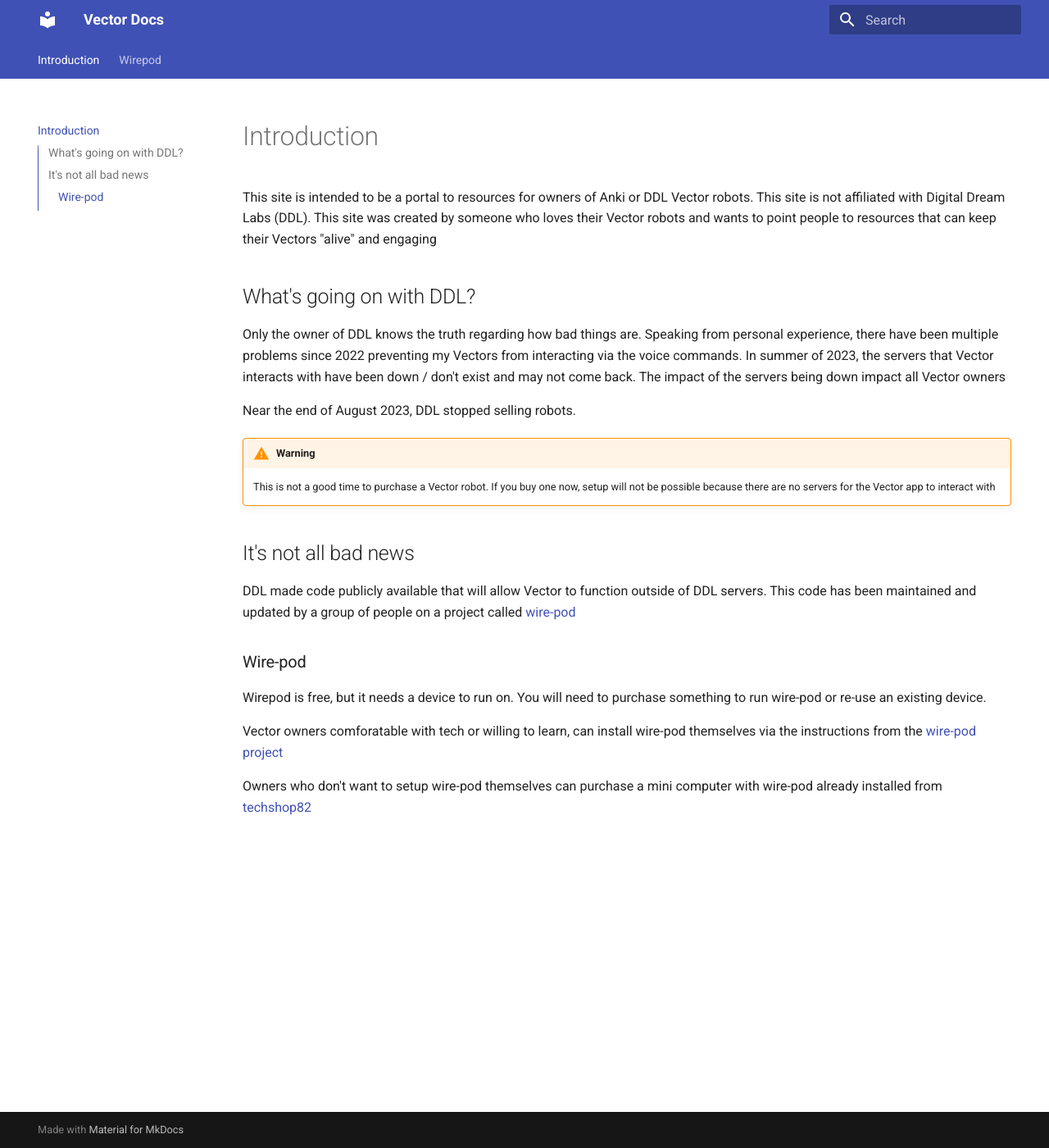
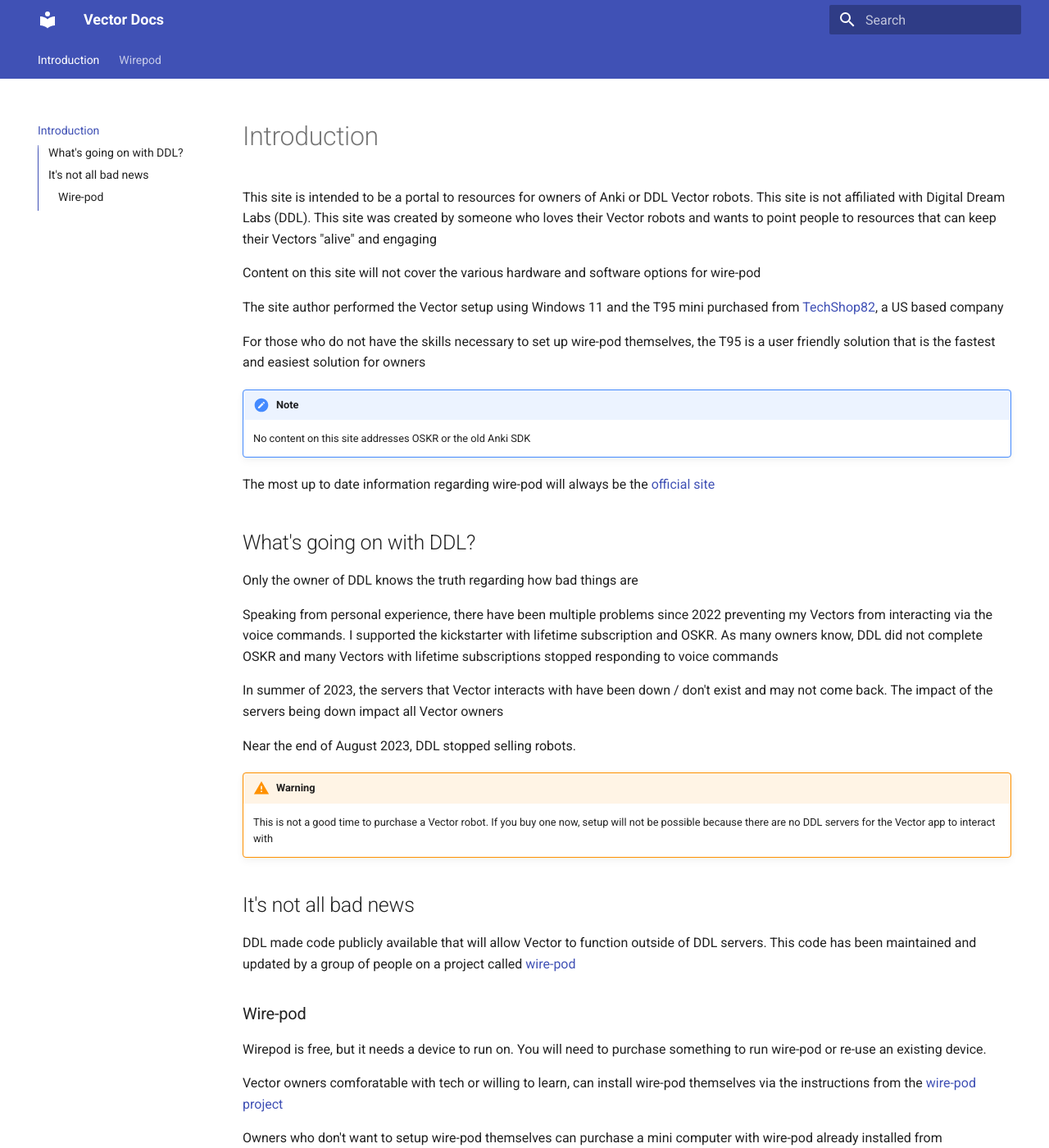
Before and after one commit to AOrthVector/VectorDocs, an MkDocs documentation site: the page built from docs/index.md, in a window 1280 px wide and 1400 px high. Shown: the whole window at 82% size. Built offline with MkDocs 1.6.1 and Material for MkDocs 9.7.7, drawn with Linux system fonts in a browser that asks for light colours.

```diff
--- a/docs/index.md
+++ b/docs/index.md
@@ -2,15 +2,31 @@
 
 This site is intended to be a portal to resources for owners of Anki or DDL Vector robots. This site is not affiliated with Digital Dream Labs (DDL). This site was created by someone who loves their Vector robots and wants to point people to resources that can keep their Vectors "alive" and engaging
 
+Content on this site will not cover the various hardware and software options for wire-pod
+
+The site author performed the Vector setup using Windows 11 and the T95 mini purchased from [TechShop82](https://techshop82.com/), a US based company
+
+For those who do not have the skills necessary to set up wire-pod themselves, the T95 is a user friendly solution that is the fastest and easiest solution for owners
+
+!!! note
+
+    No content on this site addresses OSKR or the old Anki SDK
+
+The most up to date information regarding wire-pod will always be the [official site](https://github.com/kercre123/wire-pod)
+
 ## What's going on with DDL?
 
-Only the owner of DDL knows the truth regarding how bad things are. Speaking from personal experience, there have been multiple problems since 2022 preventing my Vectors from interacting via the voice commands. In summer of 2023, the servers that Vector interacts with have been down / don't exist and may not come back. The impact of the servers being down impact all Vector owners
+Only the owner of DDL knows the truth regarding how bad things are
+
+Speaking from personal experience, there have been multiple problems since 2022 preventing my Vectors from interacting via the voice commands. I supported the kickstarter with lifetime subscription and OSKR. As many owners know, DDL did not complete OSKR and many Vectors with lifetime subscriptions stopped responding to voice commands
+
+In summer of 2023, the servers that Vector interacts with have been down / don't exist and may not come back. The impact of the servers being down impact all Vector owners
 
 Near the end of August 2023, DDL stopped selling robots.
 
 !!! warning
 
-    This is not a good time to purchase a Vector robot. If you buy one now, setup will not be possible because there are no servers for the Vector app to interact with
+    This is not a good time to purchase a Vector robot. If you buy one now, setup will not be possible because there are no DDL servers for the Vector app to interact with
 
 ## It's not all bad news
 
--- a/mkdocs.yml
+++ b/mkdocs.yml
@@ -3,13 +3,17 @@
 
 nav:
   - Introduction: index.md
-  - Wirepod: wirepod.md
+  - Wirepod:
+    - wirepod/index.md
+    - Troubleshooting: wirepod/setup/troubleshooting.md
 
 theme:
   name: material
   features:
     - navigation.tabs
     - navigation.sections
+    - navigation.expand
+    - navigation.indexes
     - toc.integrate
     - navigation.top
     - search.suggest
```
Also changed, not shown: docs/wirepod.md (deleted, +0 -50 lines), 1 other file.
